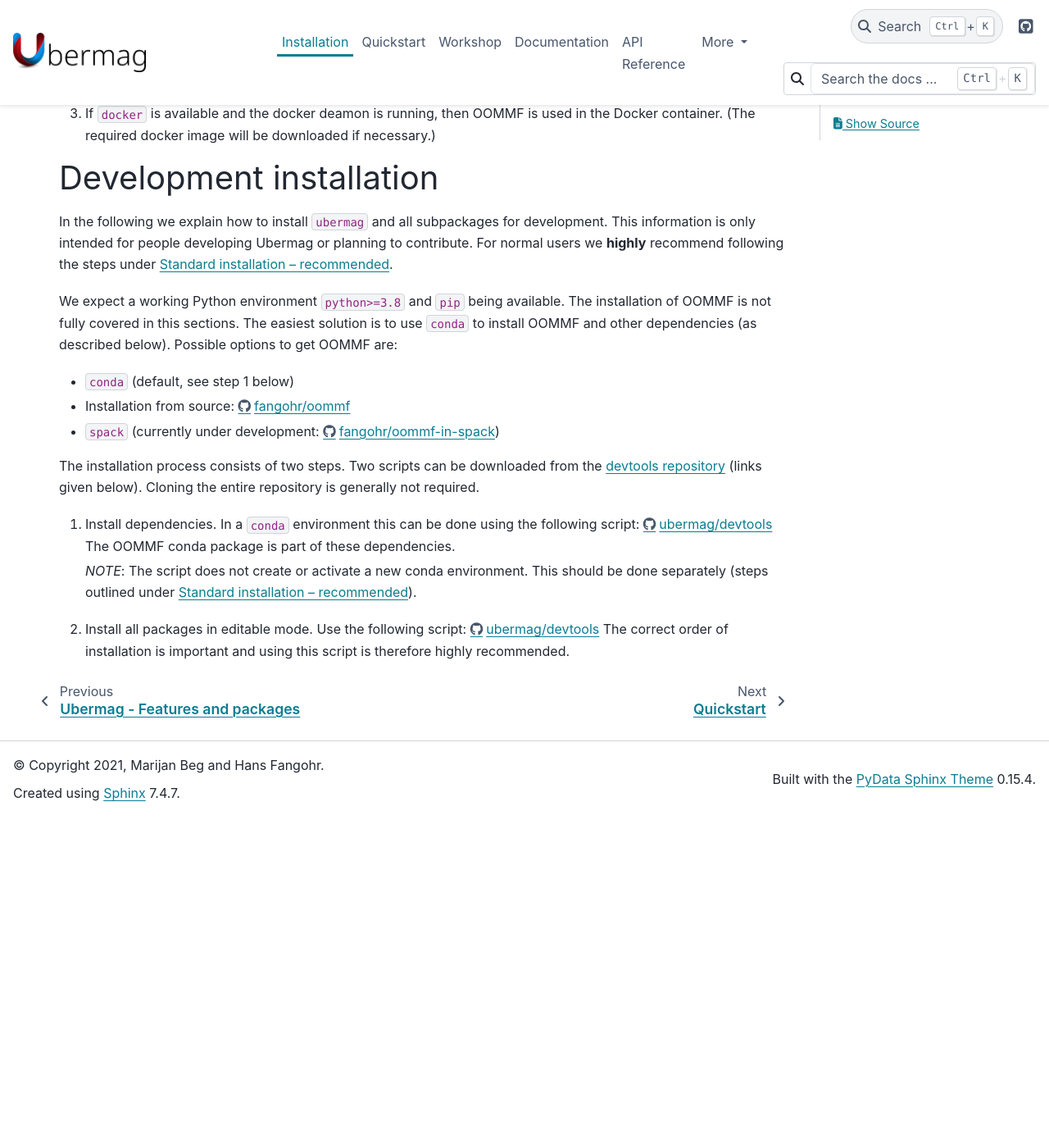
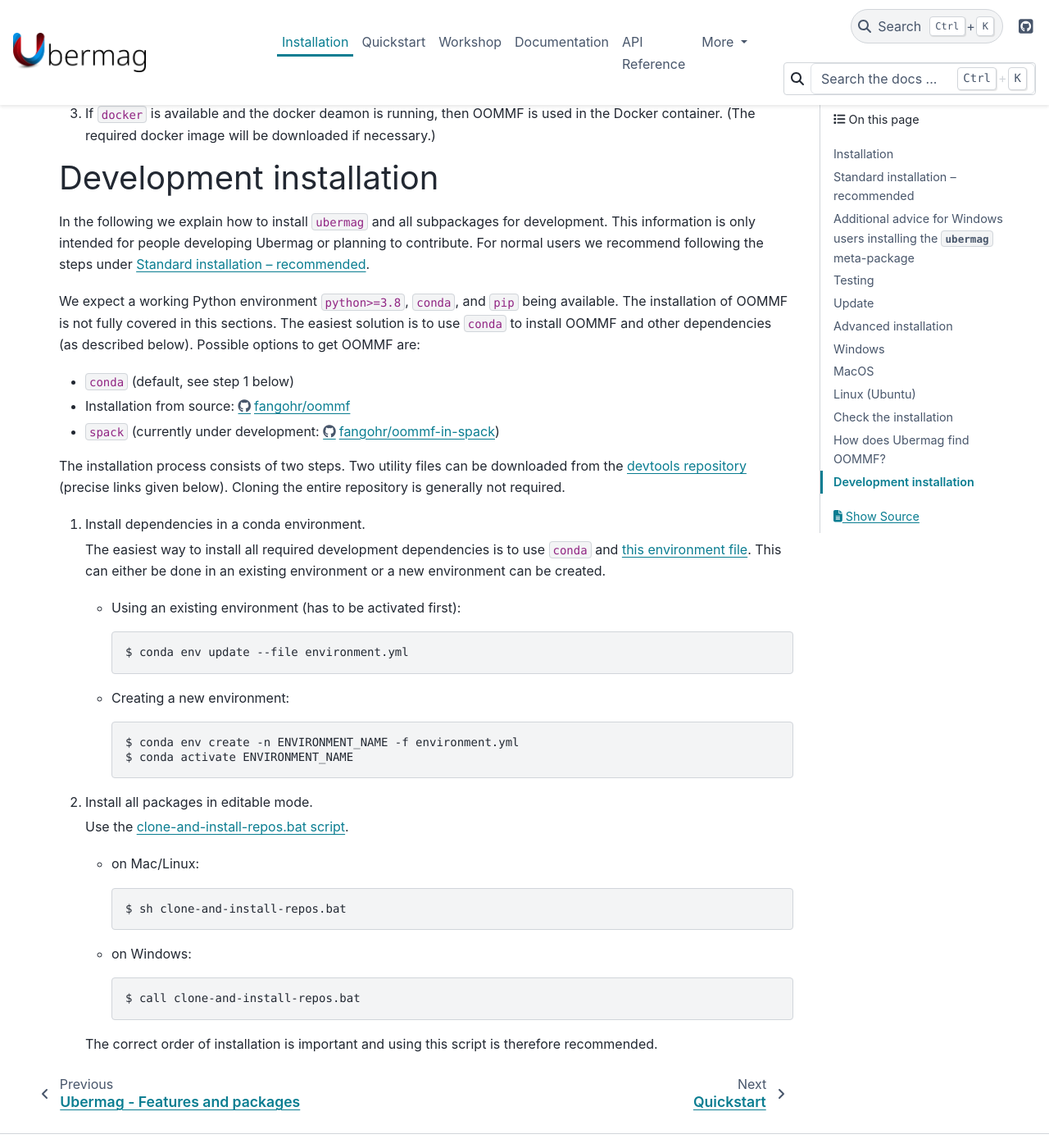
Before and after one commit to ubermag/ubermag.github.io, a Sphinx documentation site: the page built from source/installation.rst, in a window 1280 px wide and 1400 px high, scrolled down 5651 px. Shown: the whole window at 82% size. Built offline with Sphinx 7.4.7 and the PyData theme 0.15.4, drawn with Linux system fonts in a browser that asks for light colours; pages that are not in the unit, such as notebooks, are missing from menus; before the commit the page ends 6647 px from its top, so only the background shows below that.

Commit message:
Update development installation instructions.

```diff
--- a/source/installation.rst
+++ b/source/installation.rst
@@ -302,32 +302,60 @@
 
 In the following we explain how to install ``ubermag`` and all subpackages for
 development. This information is only intended for people developing Ubermag or
-planning to contribute. For normal users we **highly** recommend following the
-steps under `Standard installation -- recommended`_.
+planning to contribute. For normal users we recommend following the steps under
+`Standard installation -- recommended`_.
 
-We expect a working Python environment ``python>=3.8`` and ``pip`` being
-available. The installation of OOMMF is not fully covered in this sections. The
-easiest solution is to use ``conda`` to install OOMMF and other dependencies (as
-described below). Possible options to get OOMMF are:
+We expect a working Python environment ``python>=3.8``, ``conda``, and ``pip``
+being available. The installation of OOMMF is not fully covered in this
+sections. The easiest solution is to use ``conda`` to install OOMMF and other
+dependencies (as described below). Possible options to get OOMMF are:
 
 - ``conda`` (default, see step 1 below)
 - Installation from source: https://github.com/fangohr/oommf
 - ``spack`` (currently under development: https://github.com/fangohr/oommf-in-spack/)
 
-The installation process consists of two steps. Two scripts can be downloaded
-from the `devtools repository <https://github.com/ubermag/devtools>`_ (links
-given below). Cloning the entire repository is generally not required.
+The installation process consists of two steps. Two utility files can be
+downloaded from the `devtools repository
+<https://github.com/ubermag/devtools/installation>`_ (precise links given below).
+Cloning the entire repository is generally not required.
 
-1. Install dependencies. In a ``conda`` environment this can be done using the
-   following script:
-   https://github.com/ubermag/devtools/blob/master/conda-setup.sh
-   The OOMMF conda package is part of these dependencies.
+1. Install dependencies in a conda environment.
 
-   *NOTE*: The script does not create or activate a new conda environment. This
-   should be done separately (steps outlined under `Standard installation --
-   recommended`_).
+   The easiest way to install all required development dependencies is to use
+   ``conda`` and `this environment file
+   <https://github.com/ubermag/devtools/blob/master/installation/environment.yml>`_.
+   This can either be done in an existing environment or a new environment can
+   be created.
 
-2. Install all packages in editable mode. Use the following script:
-   https://github.com/ubermag/devtools/blob/master/clone-and-install-repos.sh
-   The correct order of installation is important and using this script is
-   therefore highly recommended.
+   - Using an existing environment (has to be activated first):
+
+     .. code-block:: bash
+
+        $ conda env update --file environment.yml
+
+   - Creating a new environment:
+
+     .. code-block:: bash
+
+        $ conda env create -n ENVIRONMENT_NAME -f environment.yml
+        $ conda activate ENVIRONMENT_NAME
+
+2. Install all packages in editable mode.
+
+   Use the `clone-and-install-repos.bat script
+   <https://github.com/ubermag/devtools/blob/master/installation/clone-and-install-repos.bat>`_.
+
+   - on Mac/Linux:
+
+     .. code-block:: bash
+
+        $ sh clone-and-install-repos.bat
+
+   - on Windows:
+
+     .. code-block:: bash
+
+        $ call clone-and-install-repos.bat
+
+   The correct order of installation is important and using this script is therefore
+   recommended.
```
